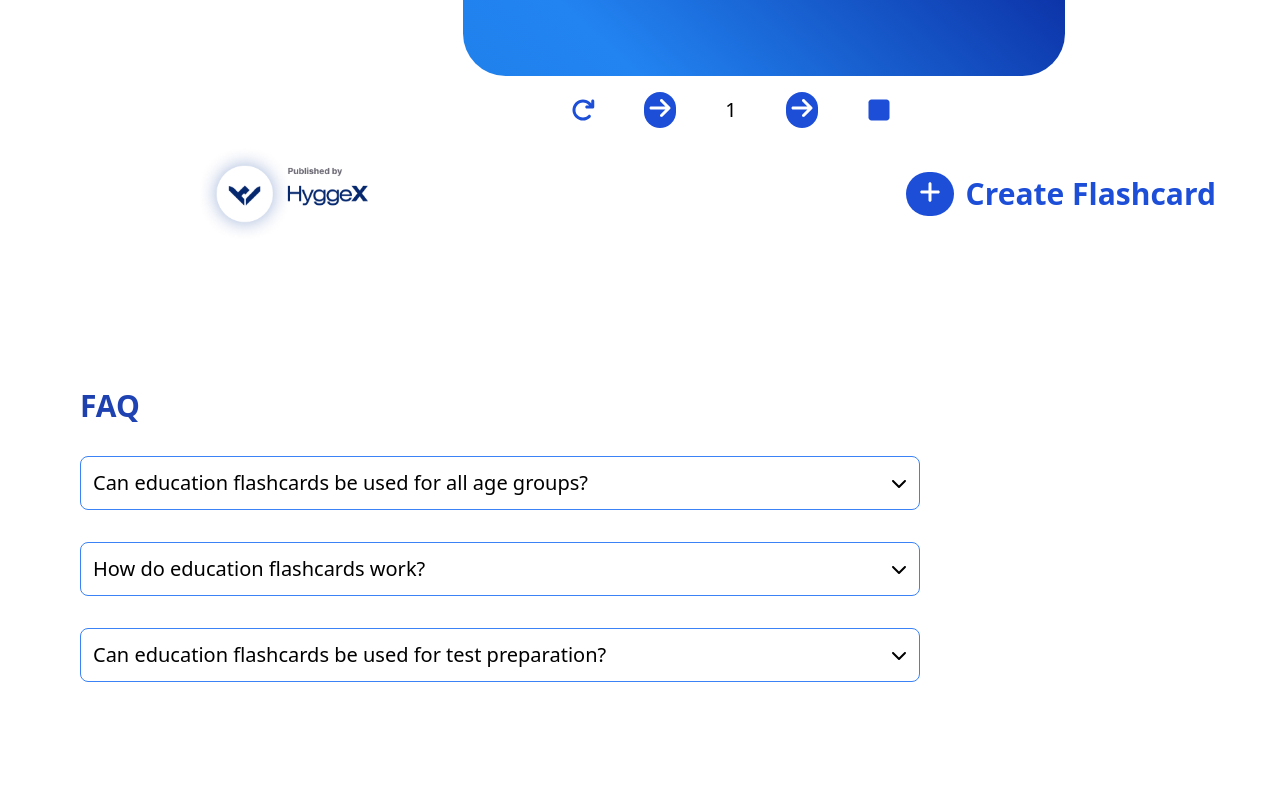
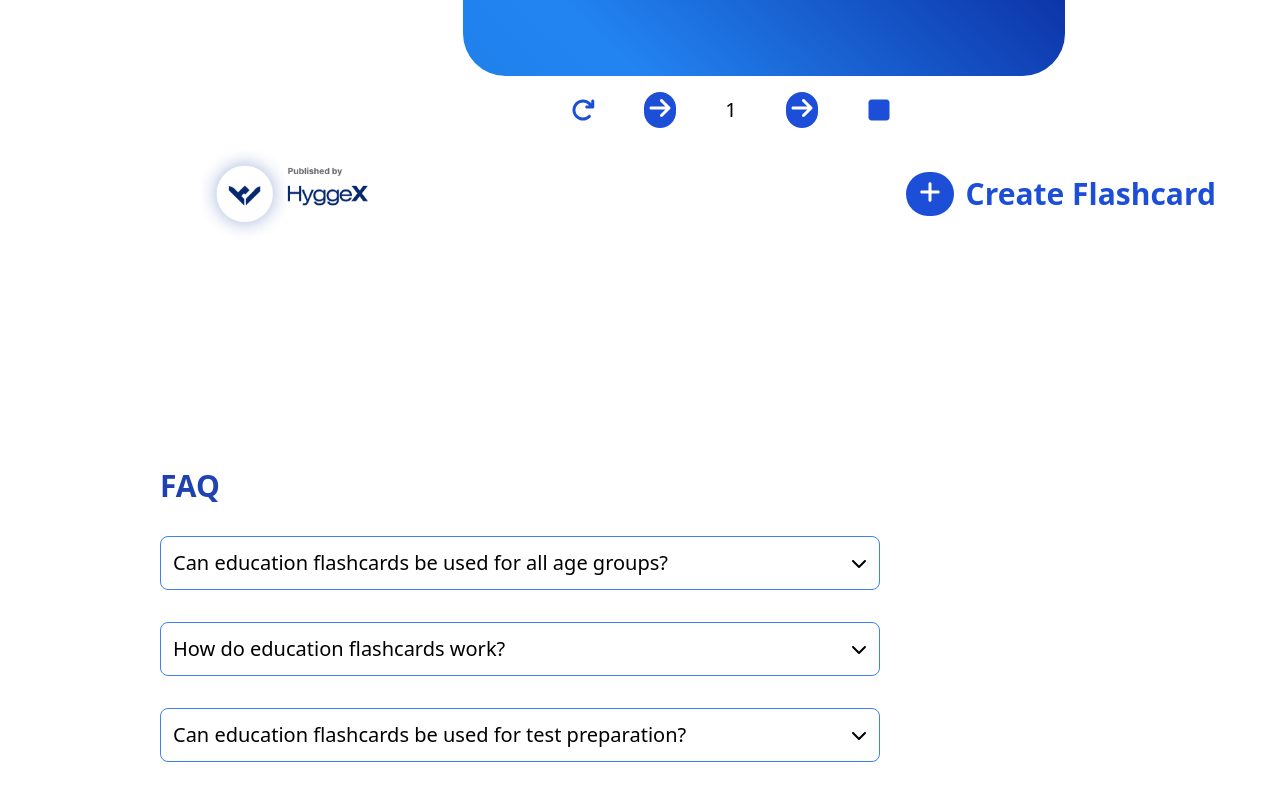
Before and after one commit to Kylapurity/Hyggex-App, a React (Create React App) app: page / in a window 1280 px wide. Shown: the part 638-1438 px from the top of the page. Built offline with nearby package versions, Linux system fonts and the light colour scheme.

Commit message:
upadate FAQ

```diff
--- a/src/Components/FAQ.jsx
+++ b/src/Components/FAQ.jsx
@@ -25,7 +25,7 @@
   };
 
   return (
-    <div className='flex flex-col p-20'>
+    <div className='flex flex-col p-40'  id="faq">
       <h1 className='text-3xl font-bold bg-clip-text text-transparent bg-gradient-to-r from-blue-800 to-blue-500 mb-8'>FAQ</h1>
       {faqData.map((item, index) => (
         <div key={index} className="border border-blue-500 p-3 rounded-lg mb-8 w-3/4 ">
```
